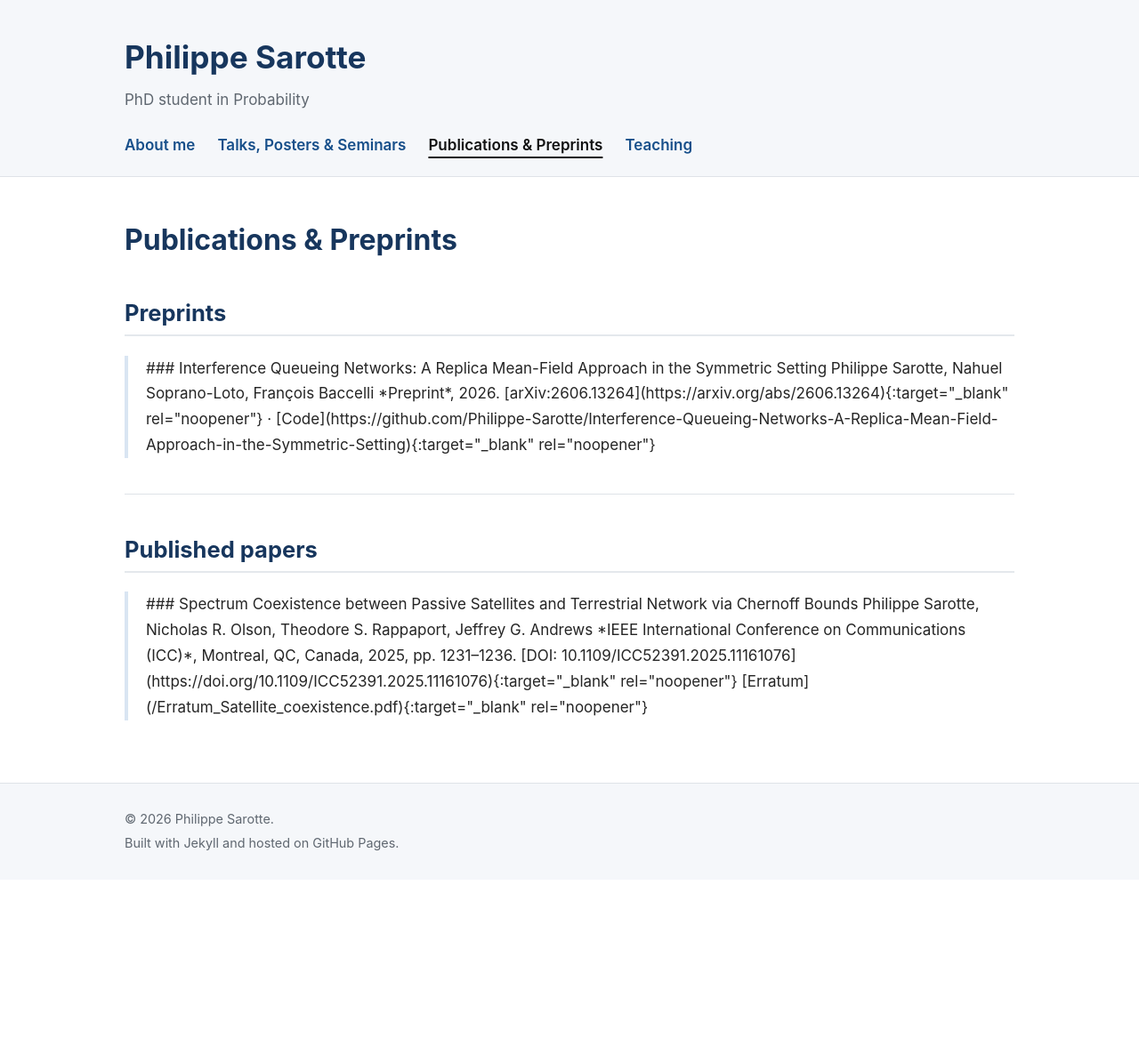
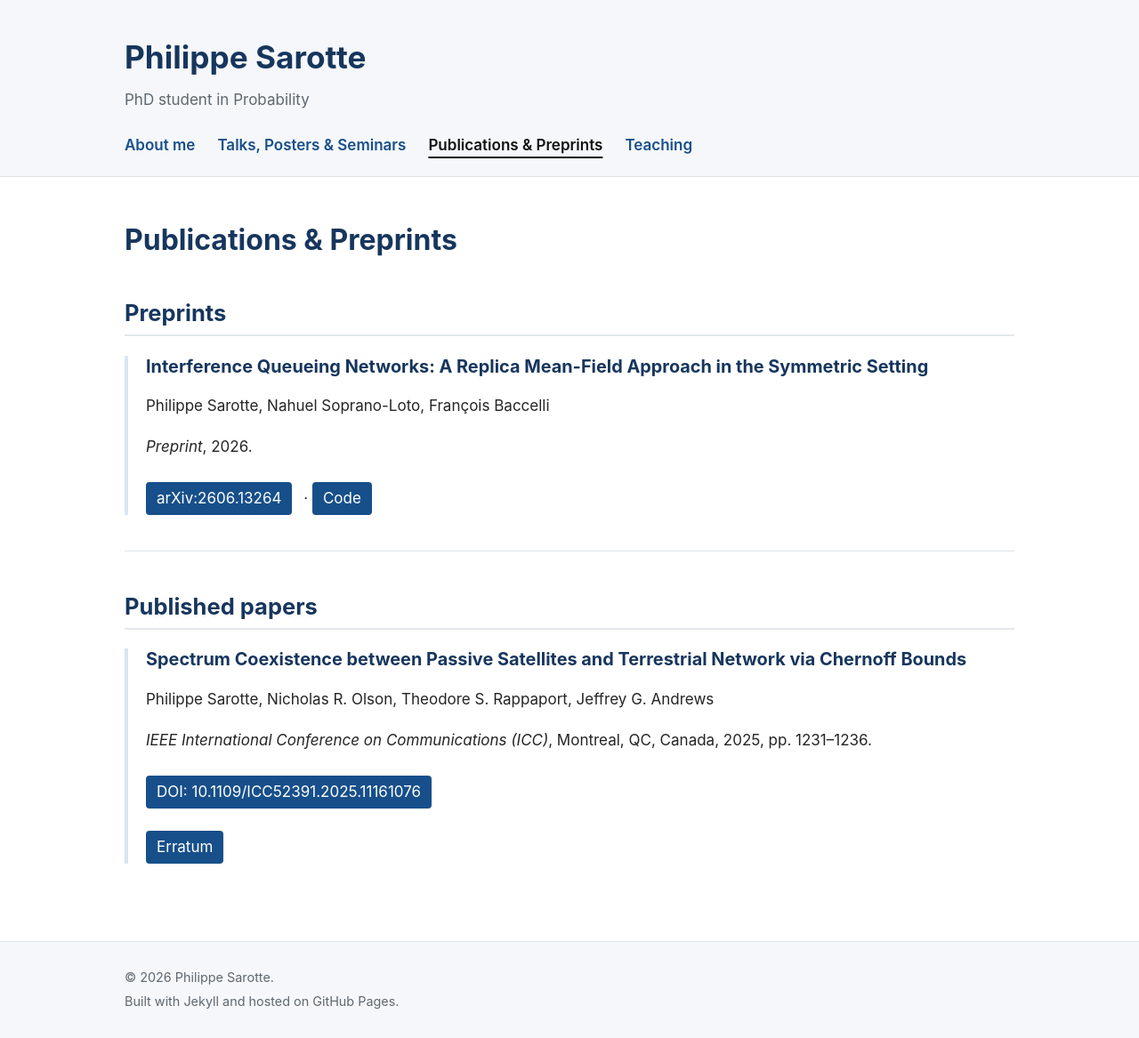
Before and after one commit to Philippe-Sarotte/Philippe-Sarotte.github.io, a Jekyll site: the page built from publications.md, in a window 1280 px wide. Shown: the whole page at 89% size. Built offline with Jekyll 4.4.1, drawn with Linux system fonts in a browser that asks for light colours; before the commit the page ends 989 px from its top, so only the background shows below that.

Commit message:
Refactor publication links to use markdown syntax
Updated publication entries with markdown syntax for links.

```diff
--- a/publications.md
+++ b/publications.md
@@ -9,7 +9,7 @@ permalink: /publications/
 
 ## Preprints
 
-<div class="publication">
+<div class="publication" markdown="1">
 
 ### Interference Queueing Networks: A Replica Mean-Field Approach in the Symmetric Setting
 
@@ -17,8 +17,7 @@ Philippe Sarotte, Nahuel Soprano-Loto, François Baccelli
 
 *Preprint*, 2026.
 
-[arXiv:2606.13264](https://arxiv.org/abs/2606.13264){:target="_blank" rel="noopener"}
-·
+[arXiv:2606.13264](https://arxiv.org/abs/2606.13264){:target="_blank" rel="noopener"} ·
 [Code](https://github.com/Philippe-Sarotte/Interference-Queueing-Networks-A-Replica-Mean-Field-Approach-in-the-Symmetric-Setting){:target="_blank" rel="noopener"}
 
 </div>
@@ -27,7 +26,7 @@ Philippe Sarotte, Nahuel Soprano-Loto, François Baccelli
 
 ## Published papers
 
-<div class="publication">
+<div class="publication" markdown="1">
 
 ### Spectrum Coexistence between Passive Satellites and Terrestrial Network via Chernoff Bounds
 
@@ -37,6 +36,6 @@ Philippe Sarotte, Nicholas R. Olson, Theodore S. Rappaport, Jeffrey G. Andrews
 
 [DOI: 10.1109/ICC52391.2025.11161076](https://doi.org/10.1109/ICC52391.2025.11161076){:target="_blank" rel="noopener"}
 
-[Erratum](/Erratum_Satellite_coexistence.pdf){:target="_blank" rel="noopener"}
+[Erratum]({{ '/Erratum_Satellite_coexistence.pdf' | relative_url }}){:target="_blank" rel="noopener"}
 
 </div>
```
